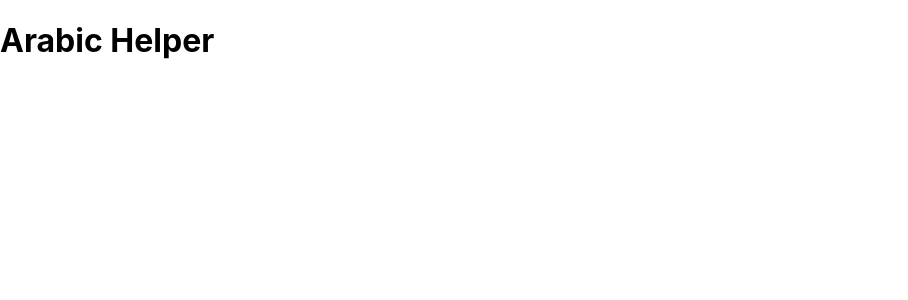
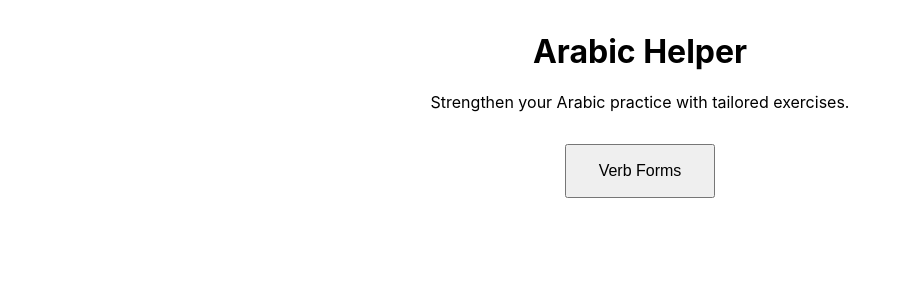
Before and after one commit to arafhossain/arabic-helper, a React (Create React App) app: page / in a window 1280 px wide. Shown: the top 300 px of the page, without its empty margins (0-908 px from the left). Built offline with nearby package versions, Linux system fonts and the light colour scheme.

Commit message:
Add basic landing page

```diff
--- a/src/App.tsx
+++ b/src/App.tsx
@@ -1,9 +1,32 @@
-import React from "react";
+import React, { useState } from "react";
+import VerbForms from "./components/VerbForms";
 
 function App() {
+  const [section, setSection] = useState("home");
+
   return (
-    <div className="App">
+    <div style={{ textAlign: "center", marginTop: "2rem" }}>
       <h1>Arabic Helper</h1>
+      <p>Strengthen your Arabic practice with tailored exercises.</p>
+
+      {section === "home" && (
+        <div style={{ marginTop: "2rem" }}>
+          <button
+            onClick={() => {
+              setSection("verb-forms");
+            }}
+            style={{
+              padding: "1rem 2rem",
+              fontSize: "1rem",
+              cursor: "pointer",
+            }}
+          >
+            Verb Forms
+          </button>
+        </div>
+      )}
+
+      {section === "verb-forms" && <VerbForms />}
     </div>
   );
 }
--- /dev/null
+++ b/src/components/VerbForms.tsx
@@ -0,0 +1,7 @@
+import React from "react";
+
+type Props = {};
+
+export default function VerbForms({}: Props) {
+  return <div>VerbForms</div>;
+}
```
